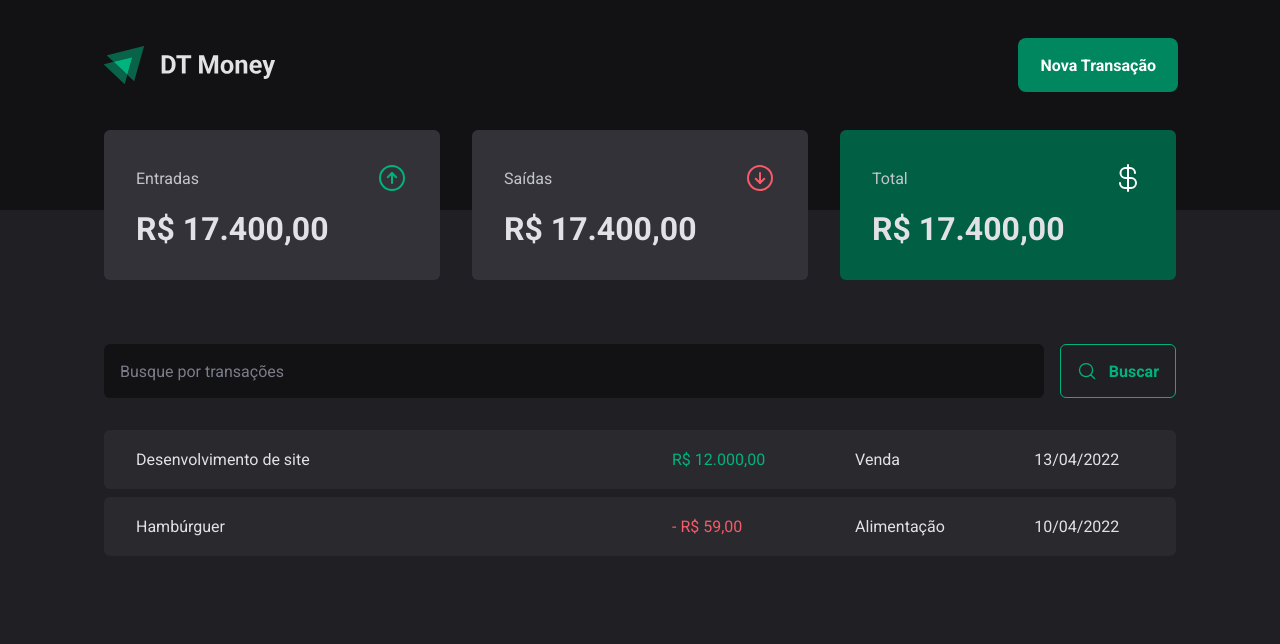
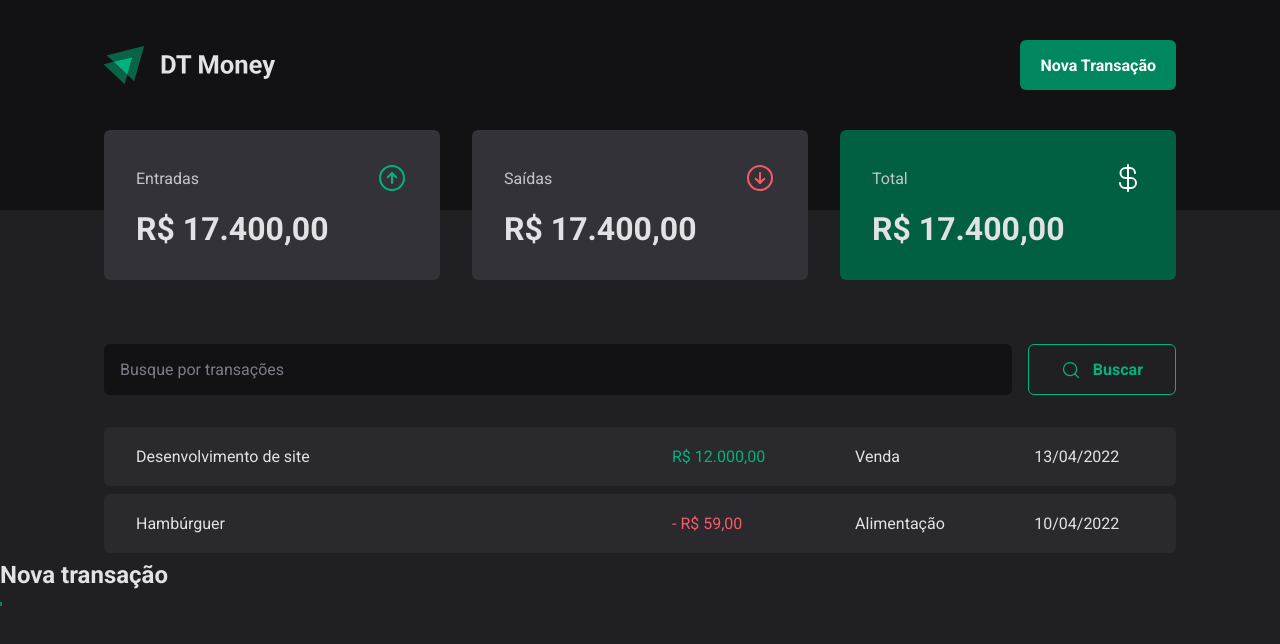
Before and after one commit to gabjohann/ignite, a React (Vite) app in the folder react/03-dt-money/: page / in a window 1280 px wide. Both pictures are taken after a click on the button "Nova Transação". Shown: the top 644 px of the page. Built offline with nearby package versions, Linux system fonts and the light colour scheme.

Commit message:
create a accessible modal

```diff
--- a/react/03-dt-money/components/Header/index.tsx
+++ b/react/03-dt-money/components/Header/index.tsx
@@ -1,4 +1,5 @@
 import { HeaderContainer, HeaderContent, NewTransactionButton } from './styles';
+import * as Dialog from '@radix-ui/react-dialog';
 
 import logoImg from '../../src/assets/logo.svg';
 
@@ -8,7 +9,20 @@
       <HeaderContent>
         <img src={logoImg} alt='' />
 
-        <NewTransactionButton>Nova Transação</NewTransactionButton>
+        <Dialog.Root>
+          <Dialog.Trigger asChild>
+            <NewTransactionButton>Nova Transação</NewTransactionButton>
+          </Dialog.Trigger>
+
+          <Dialog.Portal>
+            <Dialog.Overlay />
+            <Dialog.Content>
+              <Dialog.Title>Nova transação</Dialog.Title>
+
+              <Dialog.Close />
+            </Dialog.Content>
+          </Dialog.Portal>
+        </Dialog.Root>
       </HeaderContent>
     </HeaderContainer>
   );
--- a/react/03-dt-money/package.json
+++ b/react/03-dt-money/package.json
@@ -10,6 +10,7 @@
     "preview": "vite preview"
   },
   "dependencies": {
+    "@radix-ui/react-dialog": "^1.0.4",
     "phosphor-react": "^1.4.1",
     "react": "^18.2.0",
     "react-dom": "^18.2.0",
--- a/react/03-dt-money/src/pages/Transactions/components/SearchForm/style.ts
+++ b/react/03-dt-money/src/pages/Transactions/components/SearchForm/style.ts
@@ -22,7 +22,7 @@
     gap: 0.75rem;
 
     border: 0;
-    padding: 1rem;
+    padding: 0.875rem 2rem;
     background: transparent;
     border: 1px solid ${(props) => props.theme['green-300']};
     color: ${(props) => props.theme['green-300']};
```
Also changed, not shown: 1 other file (tests, documents, lock files or other folders).
